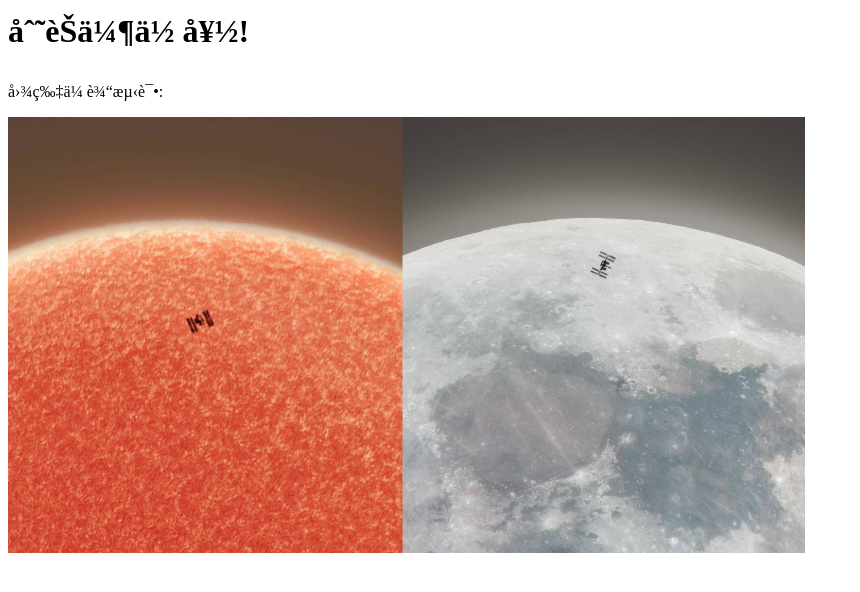
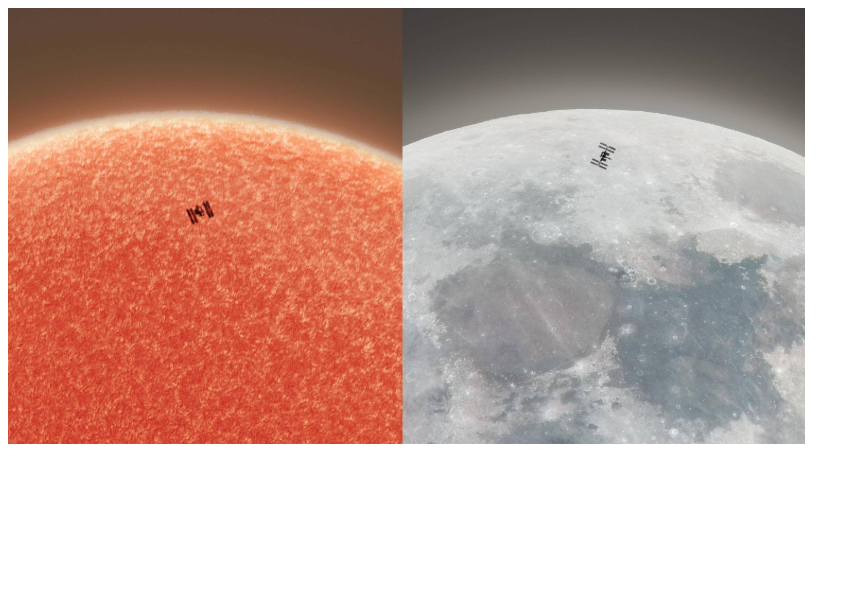
Before and after one commit to Huhumao123/Huhumao123.github.io, a plain HTML site: page index.html in a window 1280 px wide. Shown: the whole page, without its empty margins (0-860 px from the left). Drawn offline with Linux system fonts and the light colour scheme.

Commit message:
Update index.html

```diff
--- a/index.html
+++ b/index.html
@@ -1,14 +1,8 @@
 <html>
 	<head>
 		<meta http-equiv="Content-Type" content="text/html; charset="utf-8"/>
-		<h1>
-			刘芝伶你好!
-		</h1>
 	</head>
 	<body>
-		<p>
-			图片传输测试:
-		</p>
 		<img src="image/test.png"/>
 	</body>
 </html>
```
